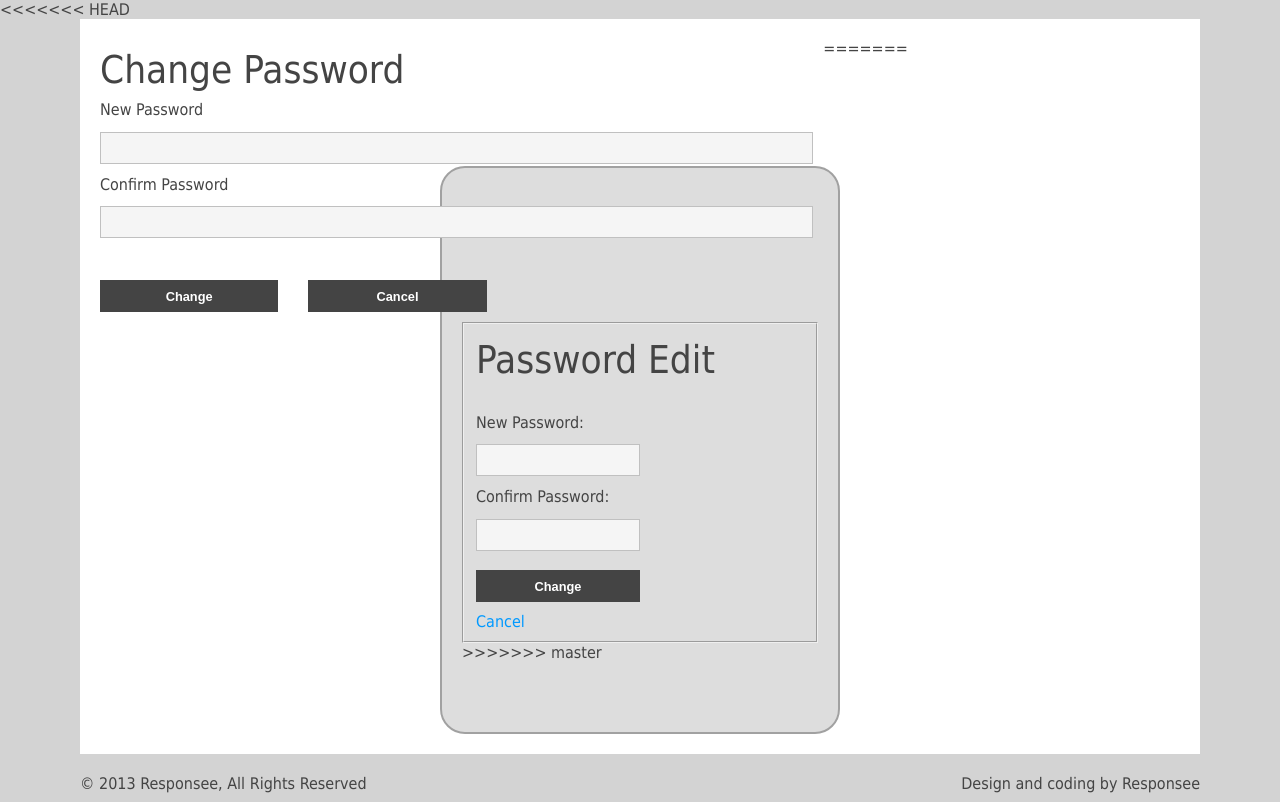
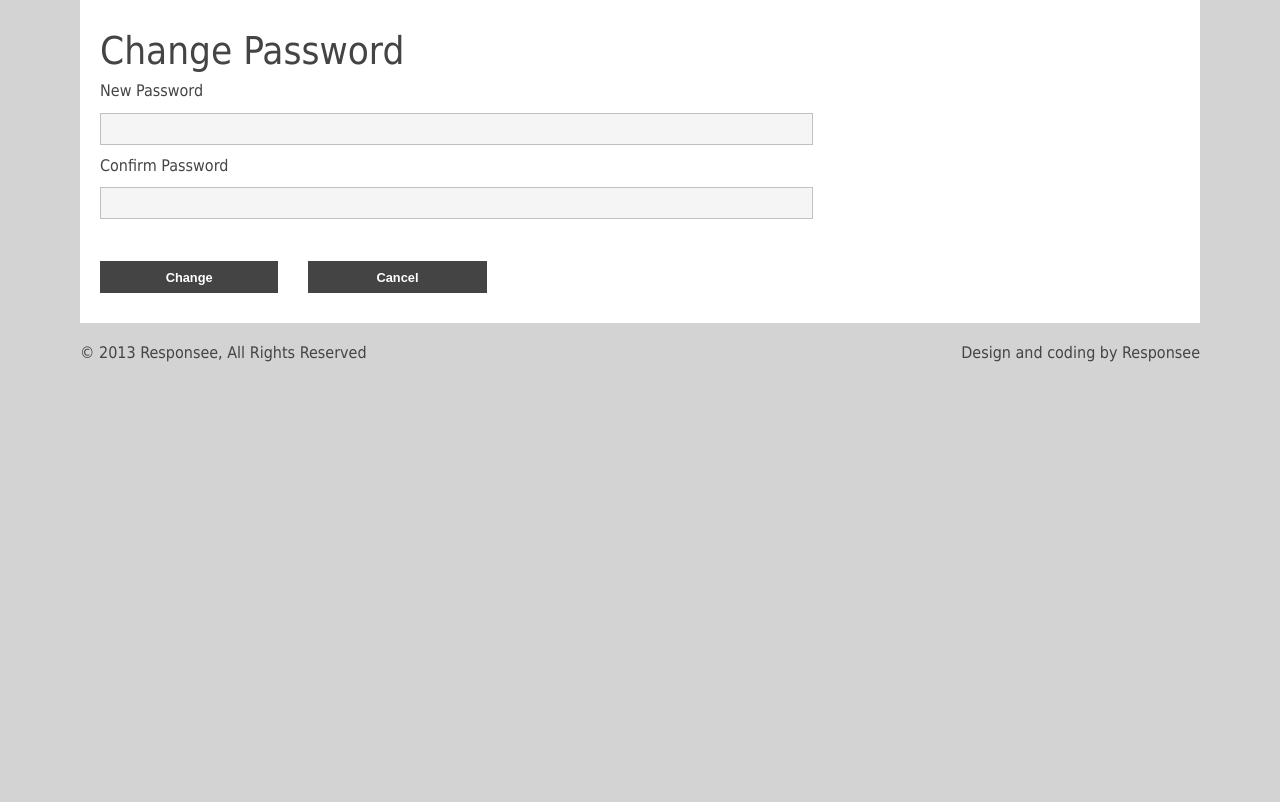
Before and after one commit to kimtuitoek/Forum-project, a PHP site: page /PasswordEdit.php in a window 1280 px wide. Shown: the part 237-1039 px from the top of the page. After the commit the page ends 599 px from the top, so only its background shows below. Run offline with PHP 8.4, Linux system fonts and the light colour scheme; data that the repository does not hold is empty; some libraries are stand-ins or nearby versions; some web fonts are replaced.

Commit message:
Merge conflicts
Fixed merge conflicts and a few bugs

```diff
--- a/Web-app/PasswordEdit.php
+++ b/Web-app/PasswordEdit.php
@@ -67,7 +67,6 @@ if (! empty ( $_POST )) {
 include_once ("templates/header.php");
 ?>
 
-<<<<<<< HEAD
 <!-- ASIDE NAV AND CONTENT -->
 <div class="line">
 	<div class="box margin-bottom">
@@ -99,30 +98,7 @@ include_once ("templates/header.php");
 				</form>
 			</article>
 		</div>
-=======
 
-	<div class="customBorder" "s-12 l-8 right">
-	<fieldset>
-		<h1>Password Edit</h1>
-		<form action="PasswordEdit.php" method="post" class="customform s-12 l-8">
-			<div class="PasswordError"><?php echo $error['message'] ."<br/>"; ?></div>
-
-
-				<div class="s-9"> <span class="PasswordError"><?php echo $error['icon']; ?></span>
-				New Password:<span class="signupError"><?php echo $error['password']; ?></span>
-					<input type="password"  name="password" value="" /></div>
-
-				<div class="s-9">
-				Confirm Password:<span class="PasswordError"><?php echo $error['confirm']; ?></span>
-					<input type="password"  name="confirm_password" value="" /></div>
-
-			<div class="s-9" ><button type="submit">Change</button></div>
-
-		</form>
-	<a href="../settings.php" class="s-9" >Cancel</a>
-	</fieldset>
->>>>>>> master
-	</div>
 </div>
 
 <!-- FOOTER -->
--- a/Web-app/common.php
+++ b/Web-app/common.php
@@ -5,11 +5,11 @@
     // These variables define the connection information for your MySQL database
     $username = "kim";
     $password = "Sema";
-$host = "192.168.0.112:4000";
+    $host = "75.155.72.50:4000";
     $dbname = "cpsc471project";
 
-// Security settings
-define ( 'S_Pswd_Salt', "#)@!HFJDE", true ); // Changing this will revoke all password, and cannot to retrieve. [DO NOT CHANGE THIS UNLESS YOU KNOW WHAT YOU ARE DOING]
+	//Security settings
+    define('S_Pswd_Salt', "#)@!HFJDE", true); //Changing this will revoke all password, and cannot to retrieve. [DO NOT CHANGE THIS UNLESS YOU KNOW WHAT YOU ARE DOING]
 
     // UTF-8 is a character encoding scheme that allows you to conveniently store
     // a wide varienty of special characters, like ¢ or €, in your database.
@@ -17,71 +17,78 @@ define ( 'S_Pswd_Salt', "#)@!HFJDE", true ); // Changing this will revoke all pa
     // are telling the MySQL server that we want to communicate with it using UTF-8
     // See Wikipedia for more information on UTF-8:
     // http://en.wikipedia.org/wiki/UTF-8
-$options = array (
-		PDO::MYSQL_ATTR_INIT_COMMAND => 'SET NAMES utf8'
-);
+    $options = array(PDO::MYSQL_ATTR_INIT_COMMAND => 'SET NAMES utf8');
 
     // A try/catch statement is a common method of error handling in object oriented code.
-// First, PHP executes the code within the try block. If at any time it encounters an
+    // First, PHP executes the code within the try block.  If at any time it encounters an
     // error while executing that code, it stops immediately and jumps down to the
-// catch block. For more detailed information on exceptions and try/catch blocks:
+    // catch block.  For more detailed information on exceptions and try/catch blocks:
     // http://us2.php.net/manual/en/language.exceptions.php
-try {
+    try
+    {
         // This statement opens a connection to your database using the PDO library
         // PDO is designed to provide a flexible interface between PHP and many
-	// different types of database servers. For more information on PDO:
+        // different types of database servers.  For more information on PDO:
         // http://us2.php.net/manual/en/class.pdo.php
-	$db = new PDO ( "mysql:host={$host};dbname={$dbname};charset=utf8", $username, $password, $options );
-} catch ( PDOException $ex ) {
+        $db = new PDO("mysql:host={$host};dbname={$dbname};charset=utf8", $username, $password, $options);
+    }
+    catch(PDOException $ex)
+    {
         // If an error occurs while opening a connection to your database, it will
-	// be trapped here. The script will output an error and stop executing.
+        // be trapped here.  The script will output an error and stop executing.
         // Note: On a production website, you should not output $ex->getMessage().
         // It may provide an attacker with helpful information about your code
         // (like your database username and password).
-	die ( "Failed to connect to the database: " . $ex->getMessage () );
+        die("Failed to connect to the database: " . $ex->getMessage());
     }
 
     // This statement configures PDO to throw an exception when it encounters
-// an error. This allows us to use try/catch blocks to trap database errors.
-$db->setAttribute ( PDO::ATTR_ERRMODE, PDO::ERRMODE_EXCEPTION );
+    // an error.  This allows us to use try/catch blocks to trap database errors.
+    $db->setAttribute(PDO::ATTR_ERRMODE, PDO::ERRMODE_EXCEPTION);
 
     // This statement configures PDO to return database rows from your database using an associative
-// array. This means the array will have string indexes, where the string value
+    // array.  This means the array will have string indexes, where the string value
     // represents the name of the column in your database.
-$db->setAttribute ( PDO::ATTR_DEFAULT_FETCH_MODE, PDO::FETCH_ASSOC );
+    $db->setAttribute(PDO::ATTR_DEFAULT_FETCH_MODE, PDO::FETCH_ASSOC);
 
-// This block of code is used to undo magic quotes. Magic quotes are a terrible
-// feature that was removed from PHP as of PHP 5.4. However, older installations
+    // This block of code is used to undo magic quotes.  Magic quotes are a terrible
+    // feature that was removed from PHP as of PHP 5.4.  However, older installations
     // of PHP may still have magic quotes enabled and this code is necessary to
-// prevent them from causing problems. For more information on magic quotes:
+    // prevent them from causing problems.  For more information on magic quotes:
     // http://php.net/manual/en/security.magicquotes.php
-if (function_exists ( 'get_magic_quotes_gpc' ) && get_magic_quotes_gpc ()) {
-	function undo_magic_quotes_gpc(&$array) {
-		foreach ( $array as &$value ) {
-			if (is_array ( $value )) {
-				undo_magic_quotes_gpc ( $value );
-			} else {
-				$value = stripslashes ( $value );
+    if(function_exists('get_magic_quotes_gpc') && get_magic_quotes_gpc())
+    {
+        function undo_magic_quotes_gpc(&$array)
+        {
+            foreach($array as &$value)
+            {
+                if(is_array($value))
+                {
+                    undo_magic_quotes_gpc($value);
+                }
+                else
+                {
+                    $value = stripslashes($value);
                 }
             }
         }
 
-	undo_magic_quotes_gpc ( $_POST );
-	undo_magic_quotes_gpc ( $_GET );
-	undo_magic_quotes_gpc ( $_COOKIE );
+        undo_magic_quotes_gpc($_POST);
+        undo_magic_quotes_gpc($_GET);
+        undo_magic_quotes_gpc($_COOKIE);
     }
 
     // This tells the web browser that your content is encoded using UTF-8
     // and that it should submit content back to you using UTF-8
-header ( 'Content-Type: text/html; charset=utf-8' );
+    header('Content-Type: text/html; charset=utf-8');
 
-// This initializes a session. Sessions are used to store information about
-// a visitor from one web page visit to the next. Unlike a cookie, the information is
-// stored on the server-side and cannot be modified by the visitor. However,
+    // This initializes a session.  Sessions are used to store information about
+    // a visitor from one web page visit to the next.  Unlike a cookie, the information is
+    // stored on the server-side and cannot be modified by the visitor.  However,
     // note that in most cases sessions do still use cookies and require the visitor
-// to have cookies enabled. For more information about sessions:
+    // to have cookies enabled.  For more information about sessions:
     // http://us.php.net/manual/en/book.session.php
-session_start ();
+    session_start();
 
     // Note that it is a good practice to NOT end your PHP files with a closing PHP tag.
     // This prevents trailing newlines on the file from being included in your output,
--- a/Web-app/search.php
+++ b/Web-app/search.php
@@ -23,7 +23,7 @@
 
   $rows = $stmt->fetchAll();
 
-  include("header.php");
+  include("template/header.php");
 ?>
 
       <!-- ASIDE NAV AND CONTENT -->
@@ -32,7 +32,7 @@
           <div class="margin">
           <!-- CONTENT -->
             <section class="s-12 l-9 right">
-              <h1>Threads</h1>
+              <h1>Search/Threads</h1>
                   <div class="margin">
                     <table class="responstable">
 
@@ -97,5 +97,5 @@
       </div>
 
 <!-- FOOTER -->
-<?php  include("footer.php");
+<?php  include("template/footer.php");
 ?>
--- a/Web-app/templates/header.php
+++ b/Web-app/templates/header.php
@@ -49,15 +49,16 @@
           </div>
           <div class="s-12 l-8 right">
             <div class="margin">
-						<form class="customform s-12 l-8" action="http://google.com/">
-							<div class="s-9">
-								<input type="text" value="Search form" title="Search form" />
+              <form  class="customform s-12 l-8" name="search_form" action="search.php" method="get" autocomplete="off">
+                <div class="s-9"><input id="search" type="text" name="q" value="Search form" title="Search form" onkeyup='ajaxFunction()'/>
+                  <!--Display search results-->
+                  <ul class="results" id="ajaxDiv"></ul>
                 </div>
-							<div class="s-3">
-								<button type="submit">Search</button>
+                <div class="s-3"><button type="submit">Search</button></div>
+              </form>
+              <div class="s-12 l-4">
+
               </div>
-						</form>
-						<div class="s-12 l-4"></div>
             </div>
            </div>
         </div>
```
Also changed, not shown: Web-app/Template/footer.php (added, +14 -0 lines), Web-app/Template/header.php (added, +85 -0 lines), Web-app/newthread.php (+8 -14 lines), Web-app/posts.php (+13 -10 lines). Lines whose indentation alone changed are shown as unchanged.
